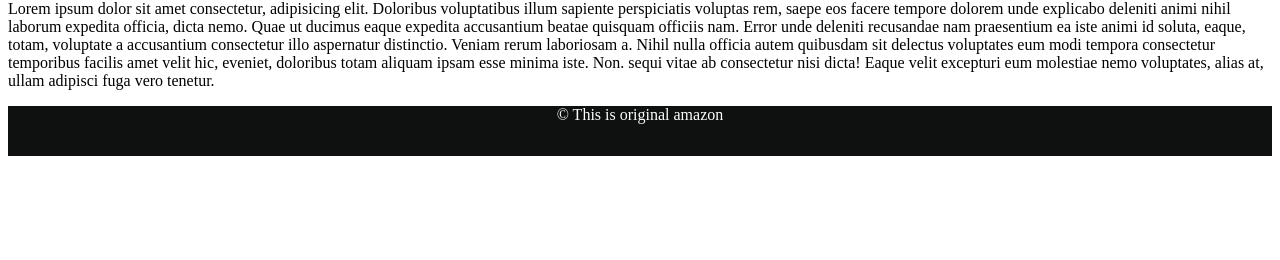
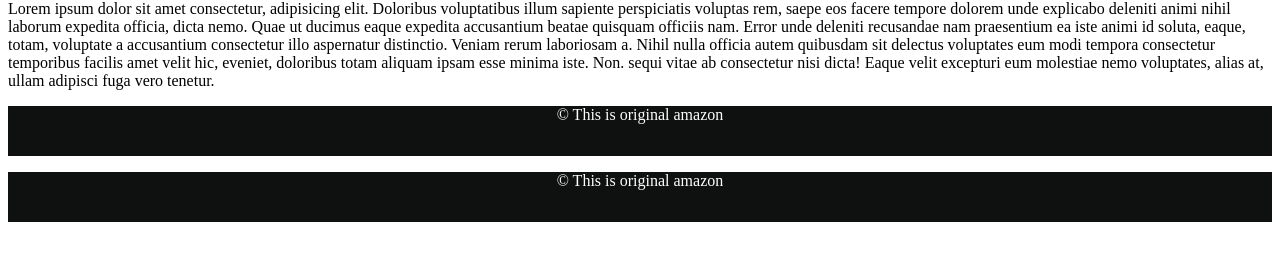
Before and after one commit to INTESARSHAWON/CSS-tutorial2, a plain HTML site: page index.html in a window 1280 px wide. Shown: the part 502-762 px from the top of the page. Drawn offline with Linux system fonts and the light colour scheme.

Commit message:
another footer with CSS

```diff
--- a/index.html
+++ b/index.html
@@ -29,4 +29,8 @@
 <footer id="footernavbar">
     <p>&#169 This is original amazon</p>
 </footer>
+<footer id="footernavbar">
+    <p>&#169 This is original amazon</p>
+</footer>
+
 </html>
```
